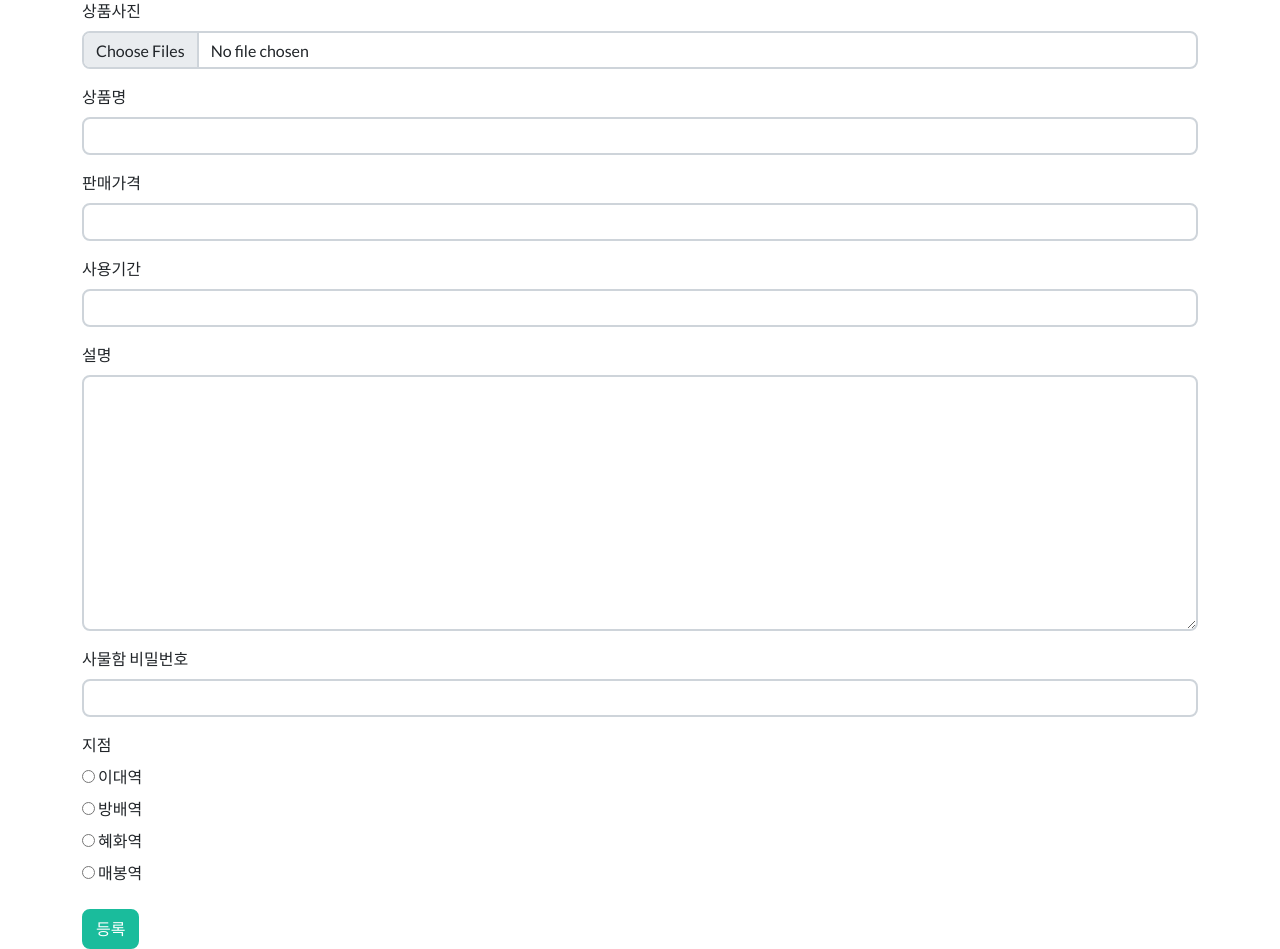
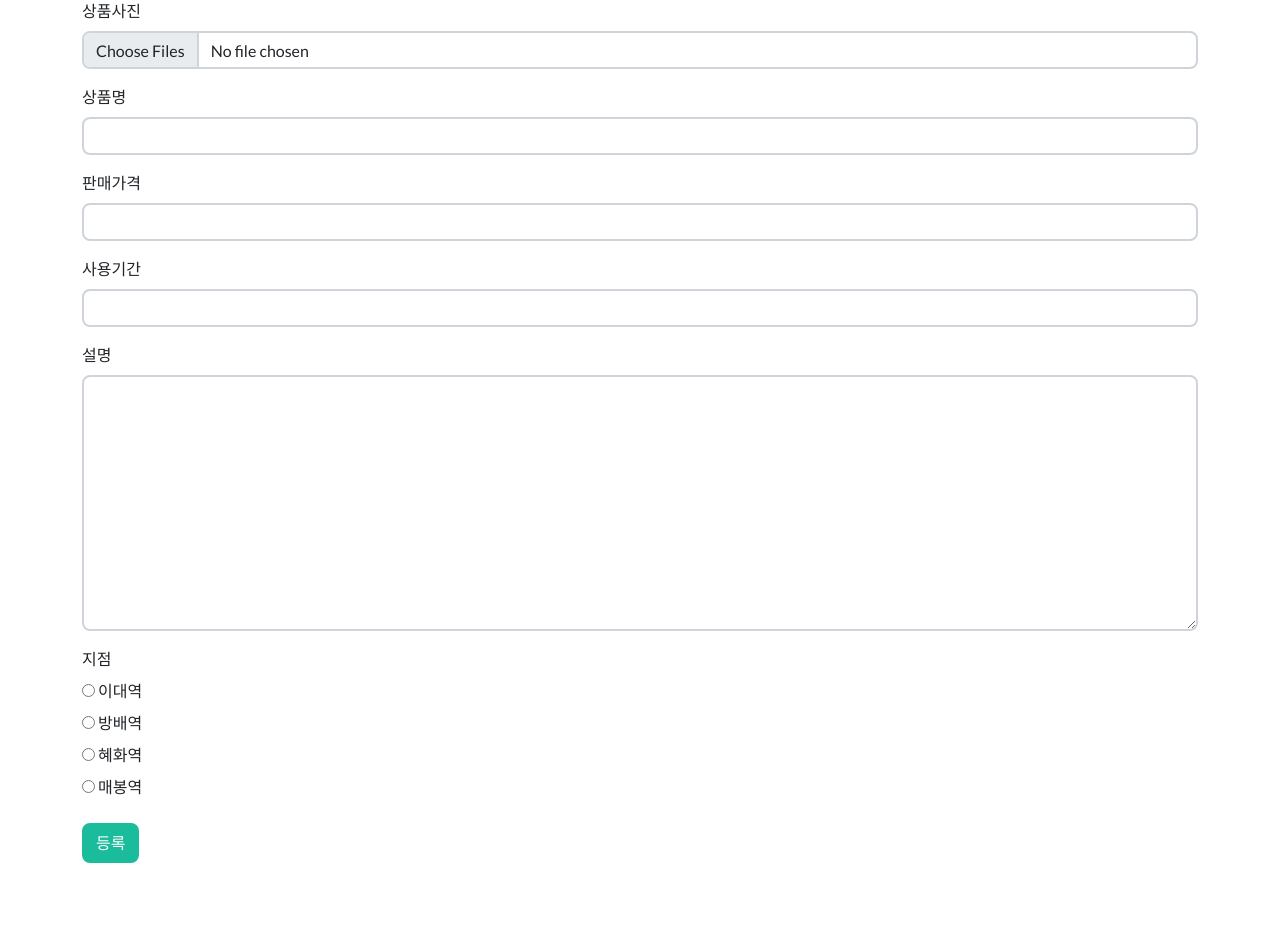
Before and after one commit to CapstoneDesign-i4/django-kakaopay, a Django app: page /matchat/product/create/ in a window 1280 px wide. Shown: the part 201-1150 px from the top of the page. After the commit the page ends 1064 px from the top, so only its background shows below. Run offline with Django 3.2, Linux system fonts and the light colour scheme; the visitor is signed in with stand-in values (Sample User, id 1); parts of the project's set-up code (start-up, migrations or seed data) failed here and were passed over; some libraries are stand-ins or nearby versions.

Commit message:
django-modify

```diff
--- a/matchat/forms.py
+++ b/matchat/forms.py
@@ -4,12 +4,11 @@ from .models import Product
 class ProductForm(forms.ModelForm):
     class Meta:
         model = Product
-        fields = ['name', 'use_period', 'price', 'content', 'lock_num', 'place']
+        fields = ['name', 'use_period', 'price', 'content', 'place']
         labels = {
             'name': '상품명',
             'use_period': '사용기간',
             'price': '가격',
             'content': '설명',
-            'lock_num': '사물함 비밀번호',
             'place': '지점',
         }
--- a/matchat/models.py
+++ b/matchat/models.py
@@ -11,9 +11,7 @@ class Product(models.Model):
     content = models.TextField(null=True)
     create_date = models.DateTimeField()
     author = models.ForeignKey(User, on_delete=models.CASCADE, related_name='author')
-    reservation = models.ForeignKey(User, on_delete=models.CASCADE, related_name='reservation', null=True, blank=True) #예약한 사람 -> 예약 기능 X
     state = models.CharField(max_length=1, default='0')
-    lock_num = models.IntegerField(null=True)  # 사용자 직접입력
     key = models.IntegerField(null=True)  # 우리가 랜덤으로 부여
     place = models.CharField(max_length=10, default='이대역') # 지점
     kiosk_photo = models.CharField(max_length=2090, null=True, blank=True) #kiosk 사진의 url 저장
--- a/matchat/views.py
+++ b/matchat/views.py
@@ -136,7 +136,6 @@ def product_delete(request, product_id):
 @login_required(login_url='account:login')
 def product_reserve(request, product_id):
     product = get_object_or_404(Product, pk=product_id)
-    product.reservation = request.user
     product.state = '2' #결제를 하면 상태 2(결제완료) 로 변경
     product.save()
     return redirect('matchat:detail', product_id=product.id)
@@ -145,7 +144,6 @@ def product_reserve(request, product_id):
 @login_required(login_url='account:login')
 def product_reserve_delete(request, product_id):
     product = get_object_or_404(Product, pk=product_id)
-    product.reservation = None
     product.state = '1' #취소를 하면 1(등록완료) 로 변경
     product.save()
     return redirect('matchat:detail', product_id=product.id)
@@ -184,7 +182,6 @@ def pay(request, product_id):
 
 def approval(request, product_id):
     product = get_object_or_404(Product, pk=product_id)
-    product.reservation=request.user
     product.save()
     URL = 'https://kapi.kakao.com/v1/payment/approve'
     headers = {
--- a/templates/matchat/my_product_detail.html
+++ b/templates/matchat/my_product_detail.html
@@ -32,7 +32,7 @@
             {% endfor %}
             </div>
             <div class="d-flex justify-content-end">
-                {% if request.user == product.author or request.user == product.reservation%}
+                {% if request.user == product.author %}
                 <div class="badge badge-danger p-2">
                     인증 번호 : {{ product.key }}
                 </div>
--- a/templates/matchat/product_detail.html
+++ b/templates/matchat/product_detail.html
@@ -22,7 +22,7 @@
             {% endfor %}
             </div>
             <div class="d-flex justify-content-end">
-                {% if request.user == product.author or request.user == product.reservation%}
+                {% if request.user == product.author %}
                 <div class="badge badge-danger p-2">
                     인증 번호 : {{ product.key }}
                 </div>
@@ -40,7 +40,7 @@
     </div>
 <a href="{% url 'main' %}" class="btn btn-primary">메인</a>
 {% if request.user != product.author %}
-    {% if product.reservation == None %}
+    {% if product.author == None %}
         <a href="{% url 'matchat:pay' product.id %}" class="btn btn-outline-info">결제</a>
     {% else %}
         <a href="" class="btn btn-danger">결제완료</a>
--- a/templates/matchat/product_form.html
+++ b/templates/matchat/product_form.html
@@ -47,11 +47,6 @@
                       id="content" rows="10">{{ form.content.value|default_if_none:'' }}</textarea>
         </div>
         <div class="form-group">
-            <label for="lock_num">사물함 비밀번호</label>
-            <input type="number" class="form-control" name="lock_num" id="lock_num"
-                   value="{{ form.lock_num.value|default_if_none:'' }}">
-        </div>
-        <div class="form-group">
             <label for="place">지점</label> <br>
             <label><input type="radio" name="place" id="place" value="이대역"> 이대역 </label><br>
             <label><input type="radio" name="place" id="place" value="방배역"> 방배역 </label><br>
```
Also changed, not shown: matchat/migrations/0008_product_photo.py.
